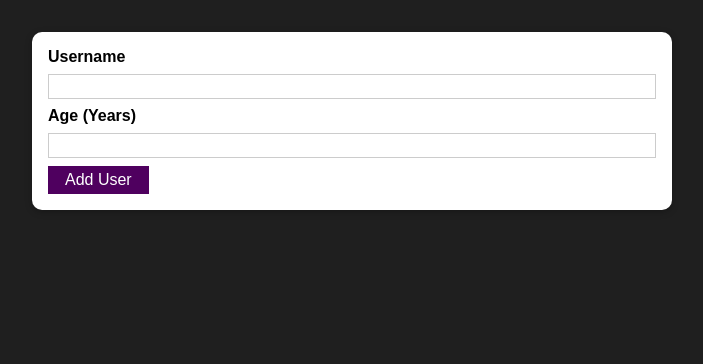
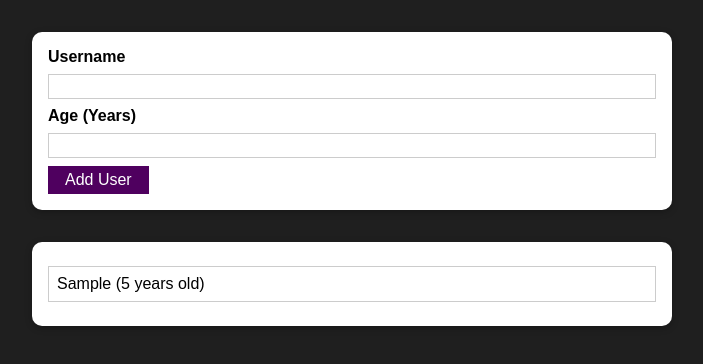
Before and after one commit to jace-jinwoo/user-app, a React (Create React App) app: page / in a window 1280 px wide. Both pictures are taken after typing "Sample", "5" into the empty fields and a click on the button "Add User". Shown: the top 364 px of the page, without its empty margins (288-991 px from the left). Built offline with nearby package versions, Linux system fonts and the light colour scheme.

Commit message:
[feat] Manage users list with state

```diff
--- a/src/App.js
+++ b/src/App.js
@@ -1,12 +1,23 @@
-import React from "react";
+import React, { useState } from "react";
 import AddUser from "./components/Users/AddUser";
 import UserList from "./components/Users/UserList";
 
 function App() {
+  const [userList, setUserList] = useState([]);
+
+  const addUserHandler = (uName, uAge) => {
+    setUserList((prevUserList) => {
+      return [
+        ...prevUserList,
+        { id: Math.random().toString(), name: uName, age: uAge },
+      ];
+    });
+  };
+
   return (
     <div>
-      <AddUser />
-      <UserList users={[]} />
+      <AddUser onAddUser={addUserHandler} />
+      <UserList users={userList} />
     </div>
   );
 }
--- a/src/components/Users/AddUser.js
+++ b/src/components/Users/AddUser.js
@@ -10,13 +10,14 @@
 
 const AddUser = (props) => {
   const [entered, setEntered] = useState(initialValue);
+
   const addUserHandler = (e) => {
     e.preventDefault();
     if (entered.userName.trim().length === 0 || entered.age.trim().length === 0)
       return;
     if (entered.age < 1) return;
 
-    console.log(entered);
+    props.onAddUser(entered.userName, entered.age);
     setEntered(initialValue);
   };
 
--- a/src/components/Users/UserList.js
+++ b/src/components/Users/UserList.js
@@ -3,10 +3,10 @@
 
 const UserList = (props) => {
   return (
-    <Card classNmae={classes.users}>
+    <Card className={classes.users}>
       <ul>
         {props.users.map((user) => (
-          <li>
+          <li key={user.id}>
             {user.name} ({user.age} years old)
           </li>
         ))}
```
